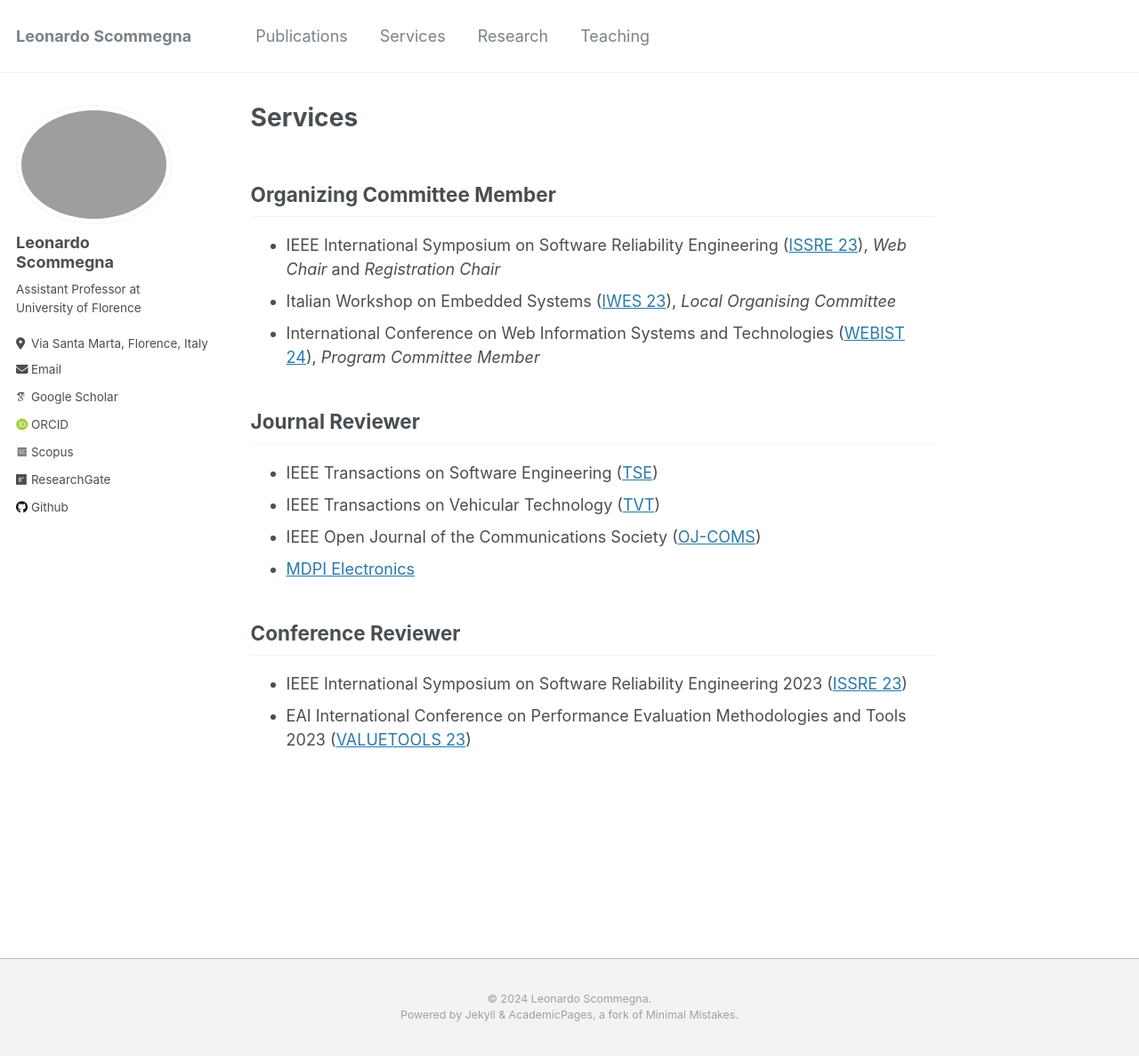
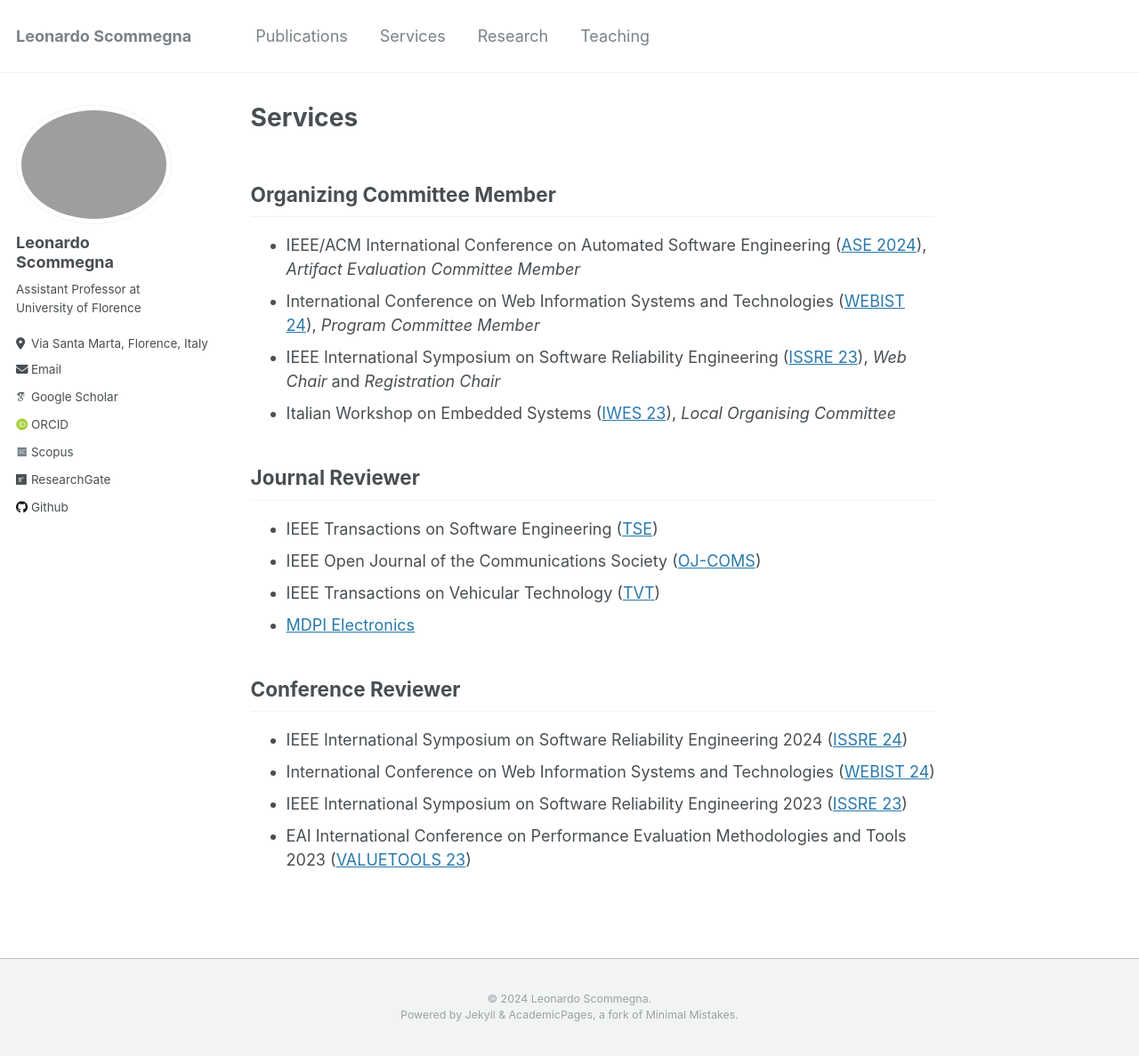
Before and after one commit to LeonardoScommegna/LeonardoScommegna.github.io, a Jekyll site: the page built from _pages/services.md, in a window 1280 px wide and 1187 px high. Shown: the whole window at 89% size. Built offline with Jekyll 4.4.1, drawn with Linux system fonts in a browser that asks for light colours; some web fonts are replaced.

Commit message:
services updated

```diff
--- a/_pages/services.md
+++ b/_pages/services.md
@@ -4,19 +4,23 @@ title: "Services"
 ---
 
 ## Organizing Committee Member
+
+- IEEE/ACM International Conference on Automated Software Engineering ([ASE 2024](https://conf.researchr.org/home/ase-2024)), *Artifact Evaluation Committee Member*
+- International Conference on Web Information Systems and Technologies ([WEBIST 24](https://webist.scitevents.org/Home.aspx)), *Program Committee Member*
 - IEEE International Symposium on Software Reliability Engineering ([ISSRE 23](https://issre.github.io/2023/)), *Web Chair* and *Registration Chair*
 - Italian Workshop on Embedded Systems ([IWES 23](https://mclabservices.di.uniroma1.it/iwes/2023/index.php)), *Local Organising Committee*
-- International Conference on Web Information Systems and Technologies ([WEBIST 24](https://webist.scitevents.org/Home.aspx)), *Program Committee Member*
 
 ## Journal Reviewer
 
 - IEEE Transactions on Software Engineering ([TSE](https://ieeexplore.ieee.org/xpl/RecentIssue.jsp?punumber=32))
+- IEEE Open Journal of the Communications Society ([OJ-COMS](https://www.comsoc.org/publications/journals/ieee-ojcoms))
 - IEEE Transactions on Vehicular Technology ([TVT](https://ieeexplore.ieee.org/xpl/RecentIssue.jsp?punumber=25))
-- IEEE Open Journal of the Communications Society ([OJ-COMS](https://www.comsoc.org/publications/journals/ieee-ojcoms))
 - [MDPI Electronics](https://www.mdpi.com/journal/electronics)
 
 
 ## Conference Reviewer
 
+- IEEE International Symposium on Software Reliability Engineering 2024 ([ISSRE 24](https://issre.github.io/2024/))
+- International Conference on Web Information Systems and Technologies ([WEBIST 24](https://webist.scitevents.org/Home.aspx))
 - IEEE International Symposium on Software Reliability Engineering 2023 ([ISSRE 23](https://issre.github.io/2023/))
 - EAI International Conference on Performance Evaluation Methodologies and Tools 2023 ([VALUETOOLS 23](https://valuetools.eai-conferences.org/2023/))
```
